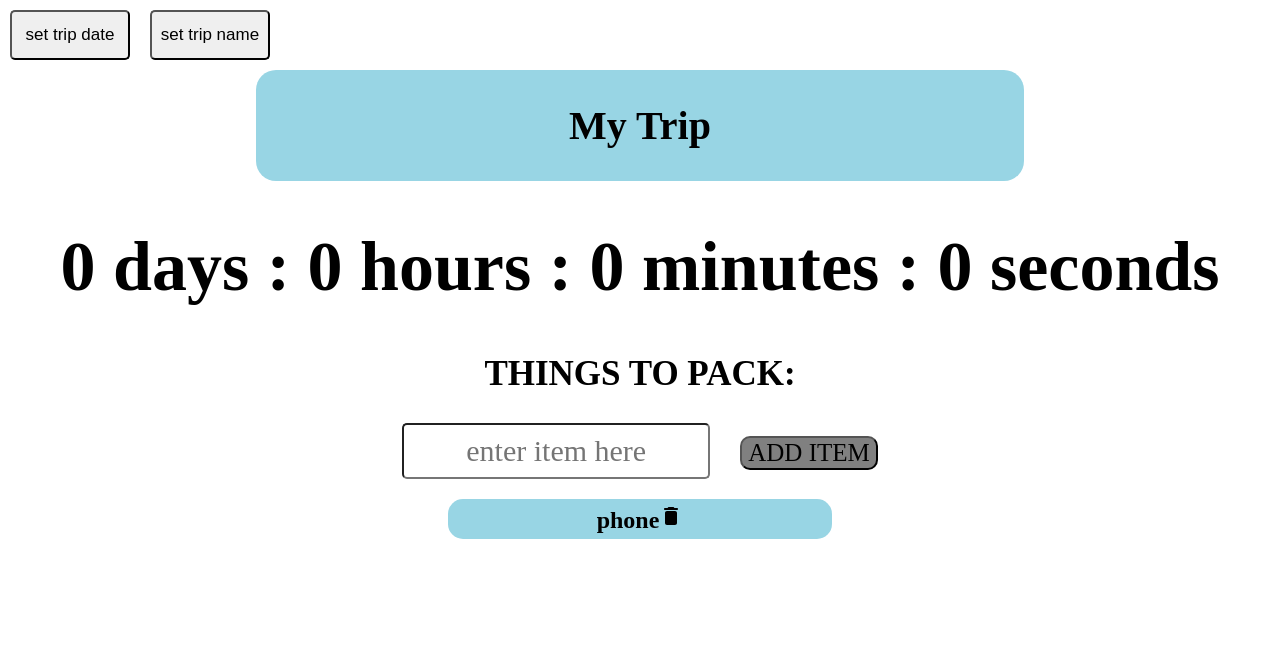
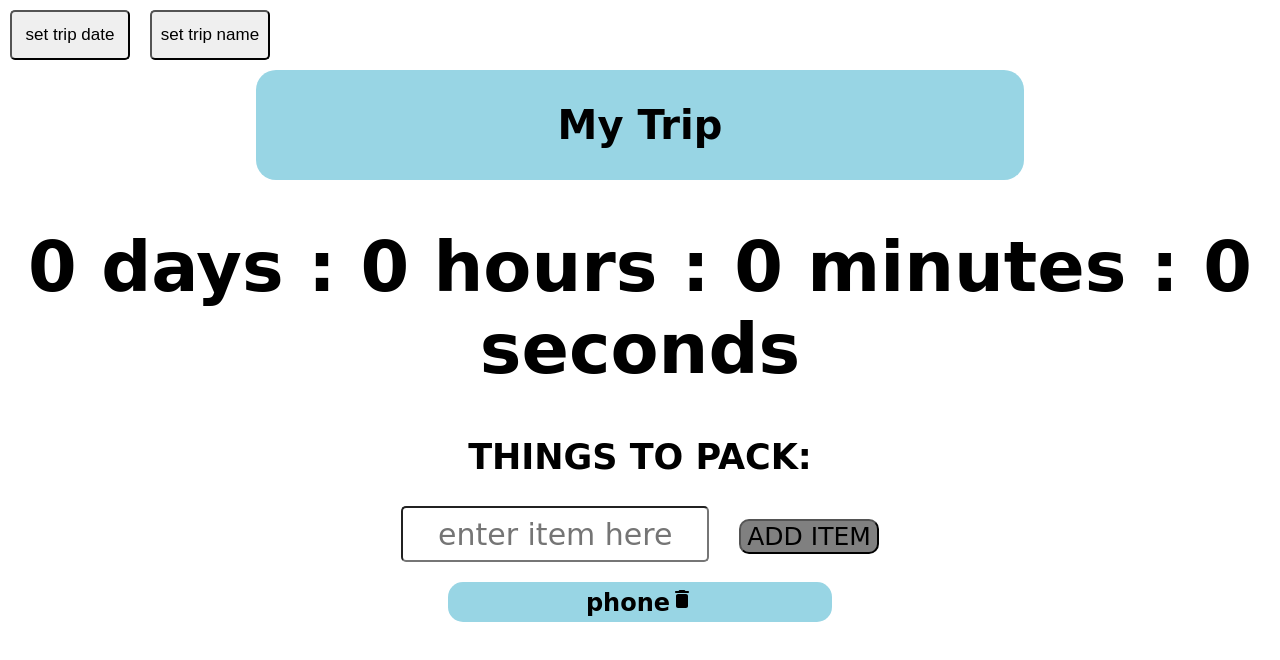
Before and after one commit to charmainessseah/countdown-packing-list, a React (Create React App) app: page / in a window 1280 px wide. Shown: the top 660 px of the page. Built offline with nearby package versions, Linux system fonts and the light colour scheme.

Commit message:
change font

```diff
--- a/src/App.css
+++ b/src/App.css
@@ -17,7 +17,7 @@
 }
 
 .trip-name {
-  font-family: cursive;
+  font-family: Comic Sans MS, Comic Sans, cursive;
   color: black;
 }
 
@@ -56,7 +56,7 @@
 .countdown {
   text-align: center;
   font-size: 35px;
-  font-family: cursive;
+  font-family: Comic Sans MS, Comic Sans, cursive;
   color: black;
 }
 
@@ -71,7 +71,7 @@
 
 .packing-list {
   text-align: center;
-  font-family: cursive;
+  font-family: Comic Sans MS, Comic Sans, cursive;
 }
 
 .item {
@@ -95,7 +95,7 @@
   height: 50px;
   width: 300px;
   font-size: 30px;
-  font-family: cursive;
+  font-family: Comic Sans MS, Comic Sans, cursive;
   text-align: center;
   border-radius: 5px;
 }
@@ -103,7 +103,7 @@
 .input-button {
   font-size: 25px;
   background-color: grey;
-  font-family: cursive;
+  font-family: Comic Sans MS, Comic Sans, cursive;
   border-radius: 10px;
   overflow: hidden;
   margin-left: 30px;
```
